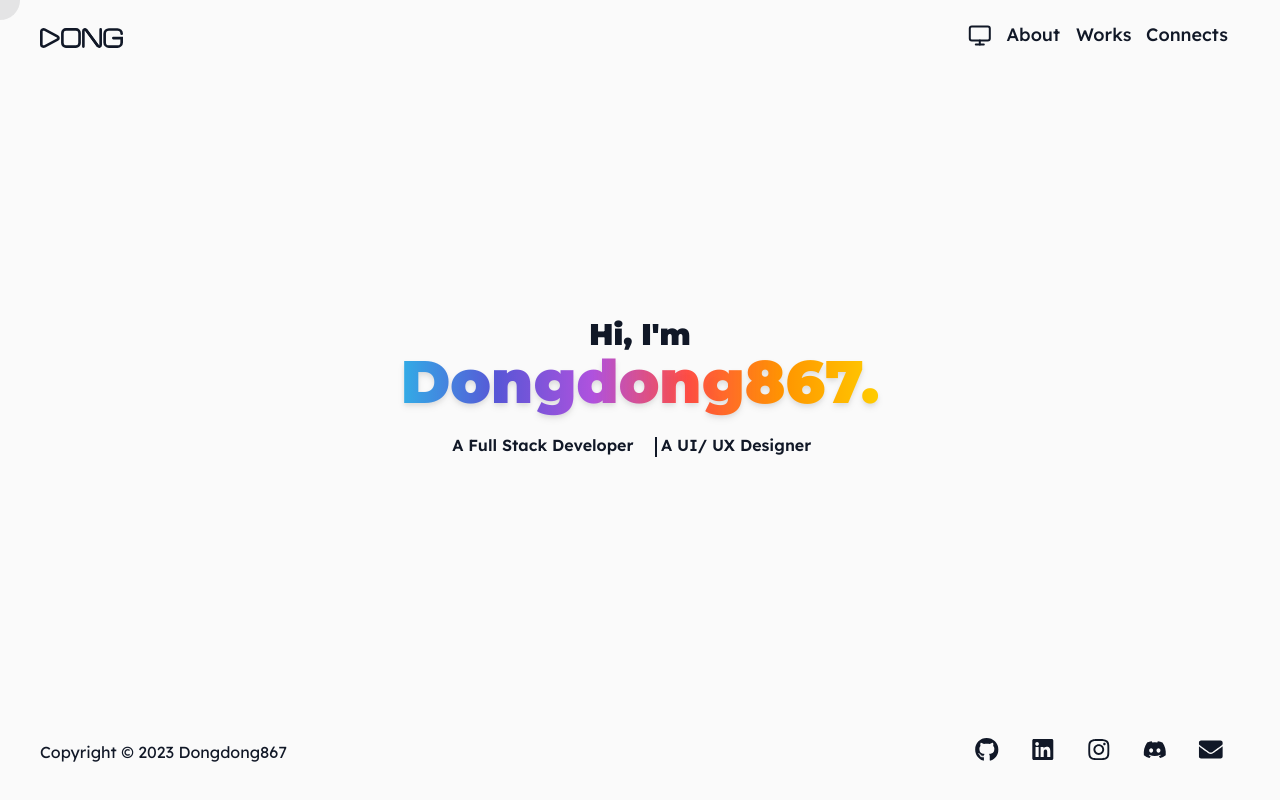
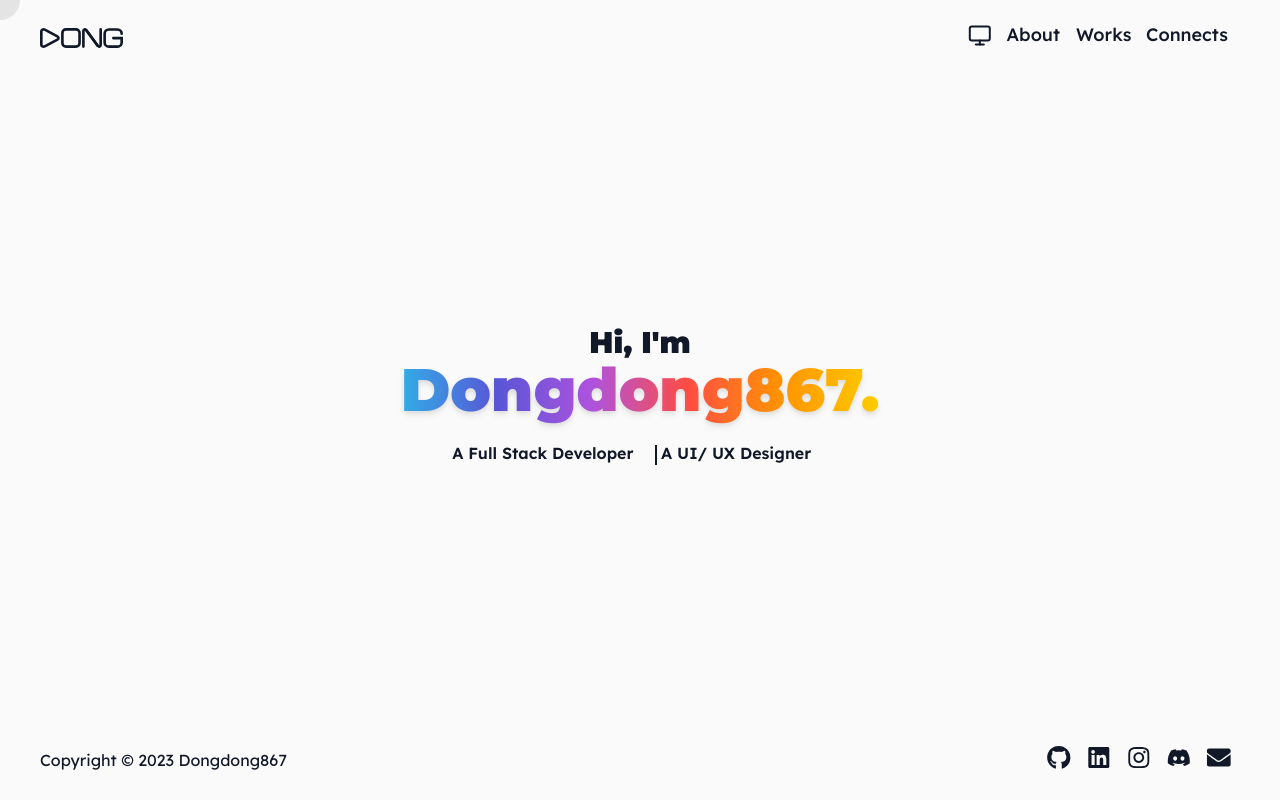
Before and after one commit to dongdong867/dongdong867.dev, a Next.js app: page / in a window 1280 px wide. Built offline with nearby package versions, Linux system fonts and the light colour scheme.

Commit message:
feat(footer): replace translatable-context padding from custom to default

```diff
--- a/components/footer.tsx
+++ b/components/footer.tsx
@@ -22,7 +22,7 @@ const Footer = () => {
     >
       <div>Copyright © 2023 Dongdong867</div>
       <div className="flex">
-        <TranslatableContext className="p-2">
+        <TranslatableContext>
           <Link
             href={"https://github.com//dongdong867"}
             target="_blank"
@@ -31,7 +31,7 @@ const Footer = () => {
             <FaGithub className="text-2xl" />
           </Link>
         </TranslatableContext>
-        <TranslatableContext className="p-2">
+        <TranslatableContext >
           <Link
             href={"https://linkedin.com/in/dongdong867"}
             target="_blank"
@@ -40,7 +40,7 @@ const Footer = () => {
             <FaLinkedin className="text-2xl" />
           </Link>
         </TranslatableContext>
-        <TranslatableContext className="p-2">
+        <TranslatableContext >
           <Link
             href={"https://instagram.com/dongdong_867"}
             target="_blank"
@@ -49,7 +49,7 @@ const Footer = () => {
             <FaInstagram className="text-2xl" />
           </Link>
         </TranslatableContext>
-        <TranslatableContext className="p-2">
+        <TranslatableContext >
           <Link
             href={"https://discordapp.com/users/978679087067435039"}
             target="_blank"
@@ -58,7 +58,7 @@ const Footer = () => {
             <FaDiscord className="text-2xl" />
           </Link>
         </TranslatableContext>
-        <TranslatableContext className="p-2">
+        <TranslatableContext>
           <Link href={"mailto:dongdong0867@gmail.com"} className="cursor-none">
             <FaEnvelope className="text-2xl" />
           </Link>
```
